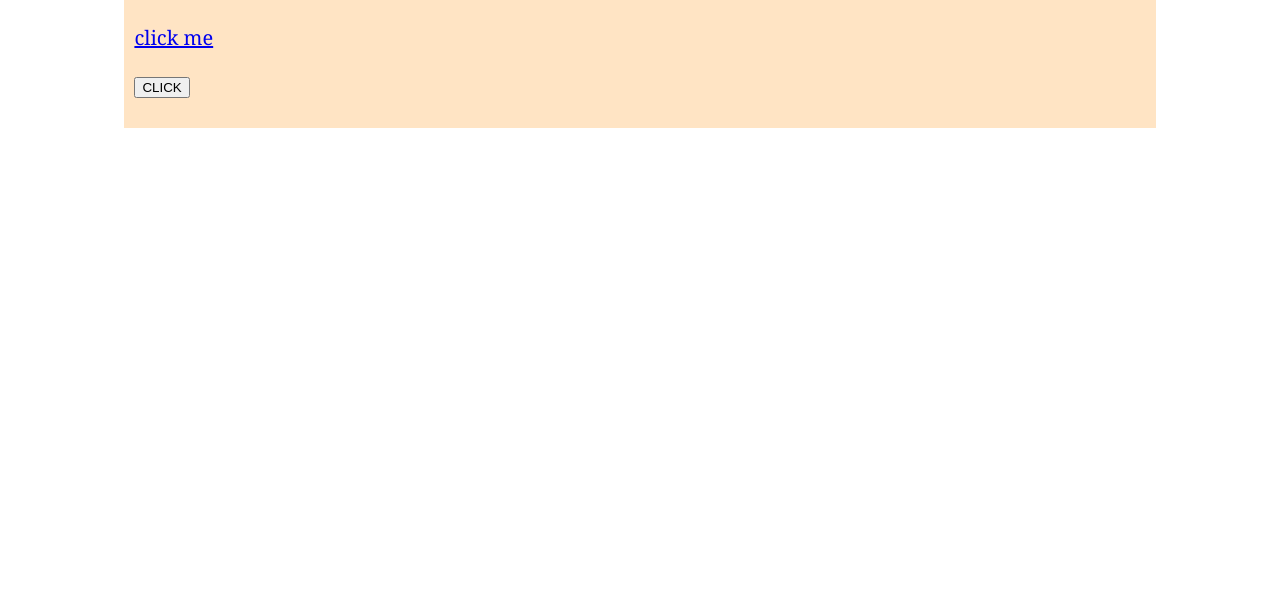
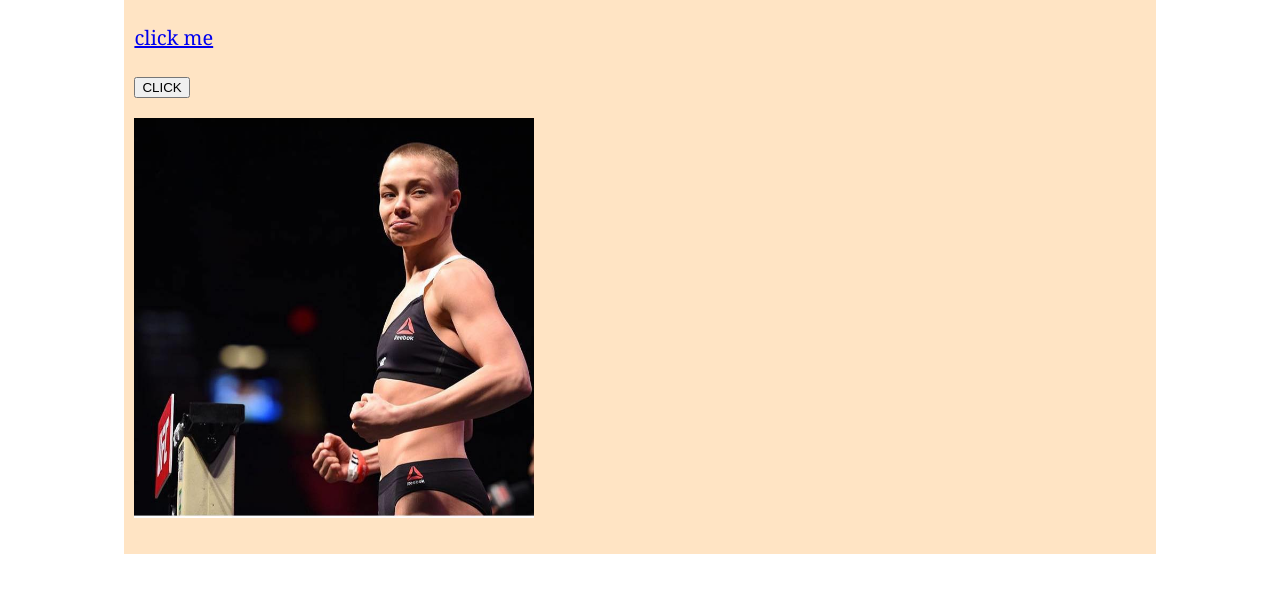
Before and after one commit to MK3247/JavaScript-Events, a plain HTML site: page index.html in a window 1280 px wide. Shown: the part 103-696 px from the top of the page. Drawn offline with Linux system fonts and the light colour scheme.

Commit message:
triggering events using images

```diff
--- a/index.html
+++ b/index.html
@@ -7,6 +7,7 @@
     <link rel="stylesheet" href="style.css">
 </head>
 <body>
+
     <div class="container">
 
         <h1>EVENTS</h1>
@@ -16,6 +17,10 @@
        <p>
            <button onclick="alert('CLICK AGAIN AND AGAIN.');">CLICK</button>
        </p>
+
+       <p>
+           <img src="rose.jpg" onclick="greetUser();" alt="" height="400" width="400">
+       </p>
     </div>
 
     <script src="script.js"></script>
--- a/script.js
+++ b/script.js
@@ -0,0 +1,3 @@
+function greetUser(){
+    alert("Hi, am Rose Namajunas. I would like to fight you.")
+}
```
Also changed, not shown: rose.jpg (added), thugrose.jpg (added).
